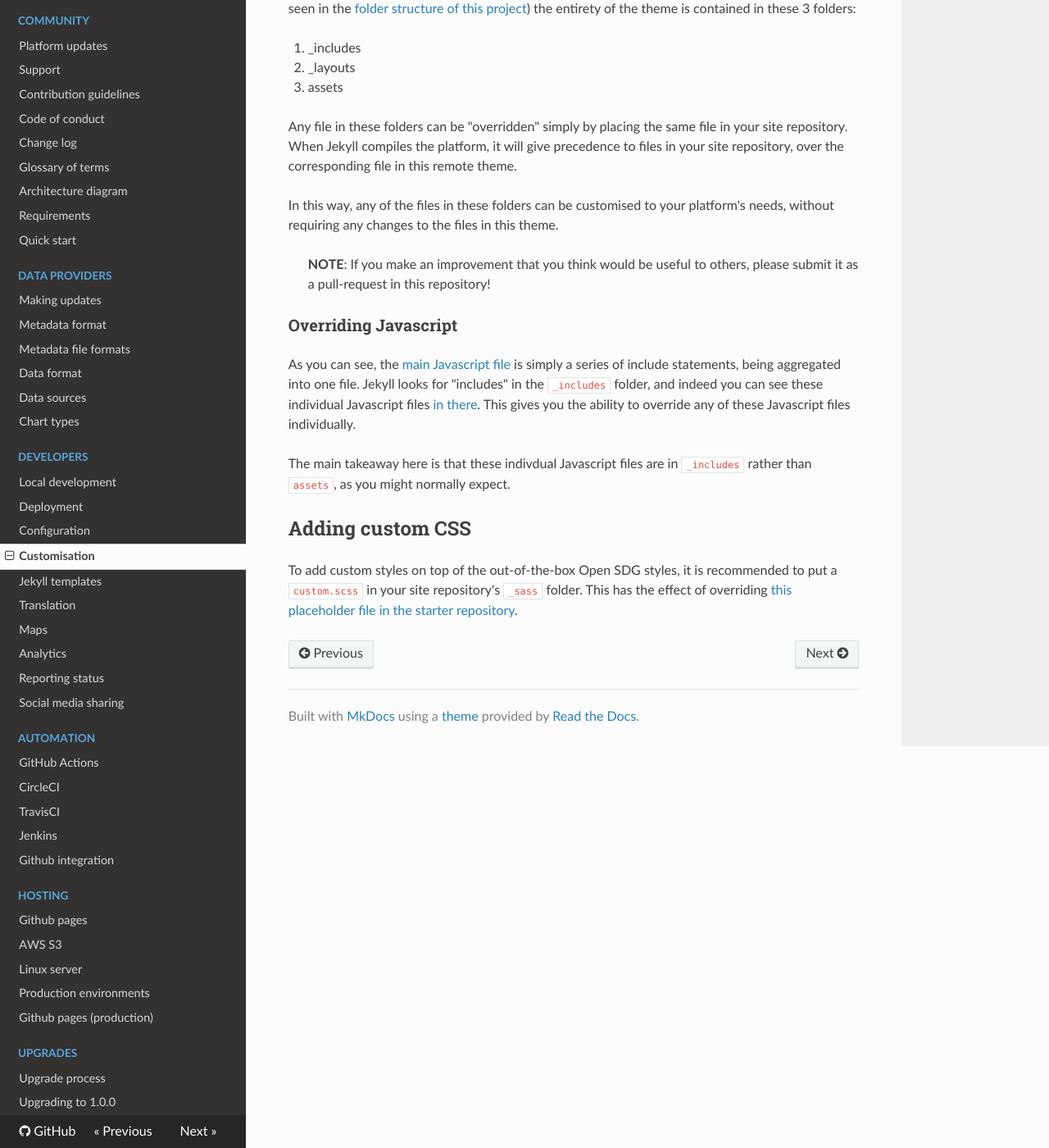
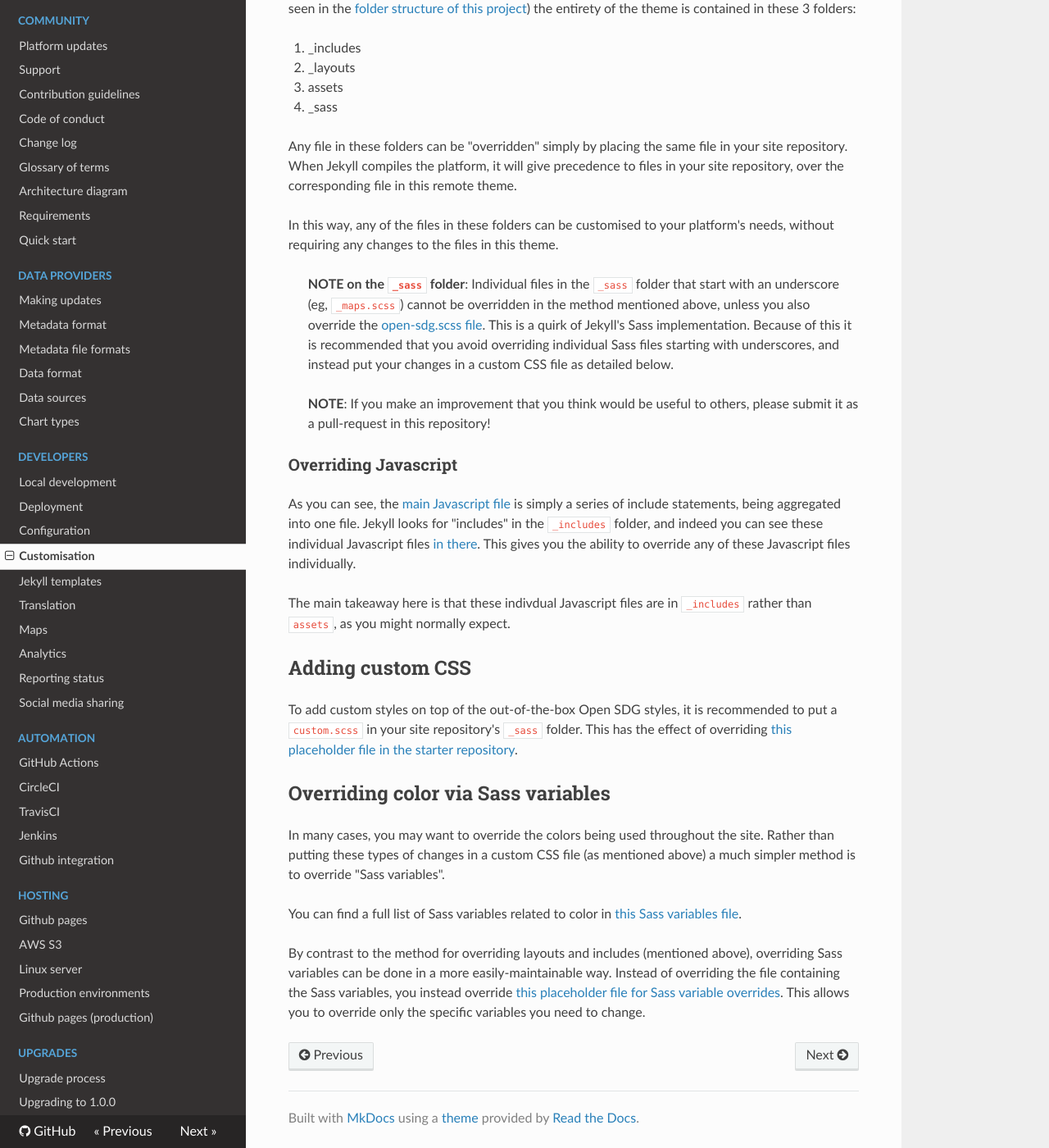
Before and after one commit to open-sdg/open-sdg, an MkDocs documentation site: the page built from docs/customisation.md, in a window 1280 px wide and 1400 px high, scrolled down 984 px. Shown: the whole window at 82% size. Built offline with MkDocs 1.6.1, drawn with Linux system fonts in a browser that asks for light colours; nearby versions of some CDN libraries; old or Windows-style settings are respelled for this version of MkDocs.

Commit message:
Clarify the quirks of overriding Sass and Sass variables

```diff
--- a/docs/customisation.md
+++ b/docs/customisation.md
@@ -30,10 +30,13 @@ This project (the repository you are reading currently) functions as a [Jekyll t
 1. _includes
 1. _layouts
 1. assets
+1. _sass
 
 Any file in these folders can be "overridden" simply by placing the same file in your site repository. When Jekyll compiles the platform, it will give precedence to files in your site repository, over the corresponding file in this remote theme.
 
 In this way, any of the files in these folders can be customised to your platform's needs, without requiring any changes to the files in this theme.
+
+> **NOTE on the `_sass` folder**: Individual files in the `_sass` folder that start with an underscore (eg, `_maps.scss`) cannot be overridden in the method mentioned above, unless you also override the [open-sdg.scss file](https://github.com/open-sdg/open-sdg/blob/master/_sass/open-sdg.scss). This is a quirk of Jekyll's Sass implementation. Because of this it is recommended that you avoid overriding individual Sass files starting with underscores, and instead put your changes in a custom CSS file as detailed below.
 
 > **NOTE**: If you make an improvement that you think would be useful to others, please
 > submit it as a pull-request in this repository!
@@ -47,3 +50,11 @@ The main takeaway here is that these indivdual Javascript files are in `_include
 ## Adding custom CSS
 
 To add custom styles on top of the out-of-the-box Open SDG styles, it is recommended to put a `custom.scss` in your site repository's `_sass` folder. This has the effect of overriding [this placeholder file in the starter repository](https://github.com/open-sdg/open-sdg/blob/master/_sass/custom.scss).
+
+## Overriding color via Sass variables
+
+In many cases, you may want to override the colors being used throughout the site. Rather than putting these types of changes in a custom CSS file (as mentioned above) a much simpler method is to override "Sass variables".
+
+You can find a full list of Sass variables related to color in [this Sass variables file](https://github.com/open-sdg/open-sdg/blob/master/_sass/variables/_colors.scss).
+
+By contrast to the method for overriding layouts and includes (mentioned above), overriding Sass variables can be done in a more easily-maintainable way. Instead of overriding the file containing the Sass variables, you instead override [this placeholder file for Sass variable overrides](https://github.com/open-sdg/open-sdg/blob/master/_sass/variables.scss). This allows you to override only the specific variables you need to change.
```
